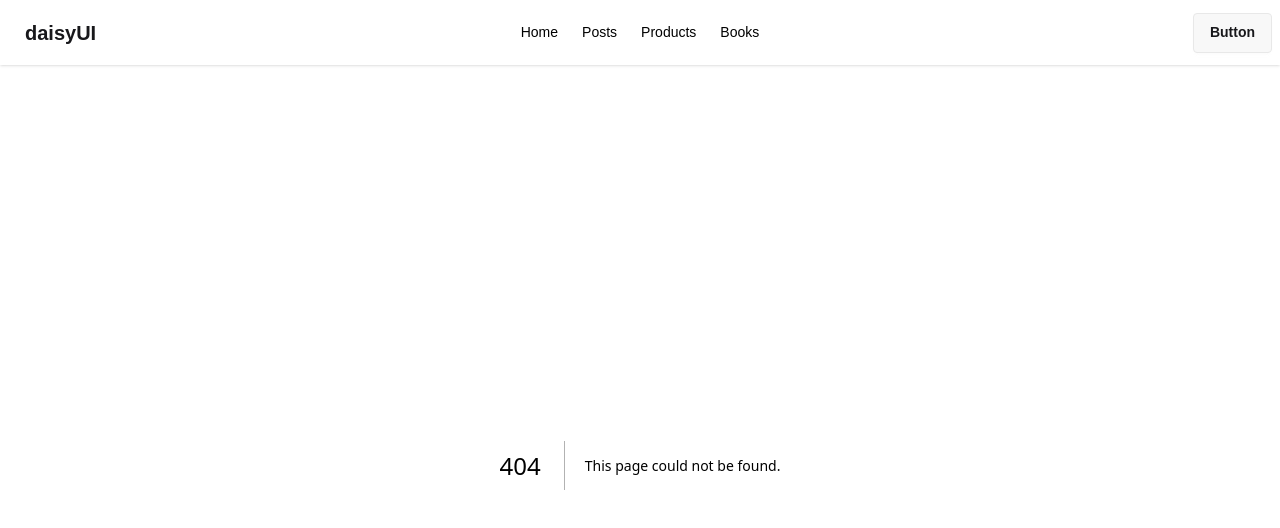
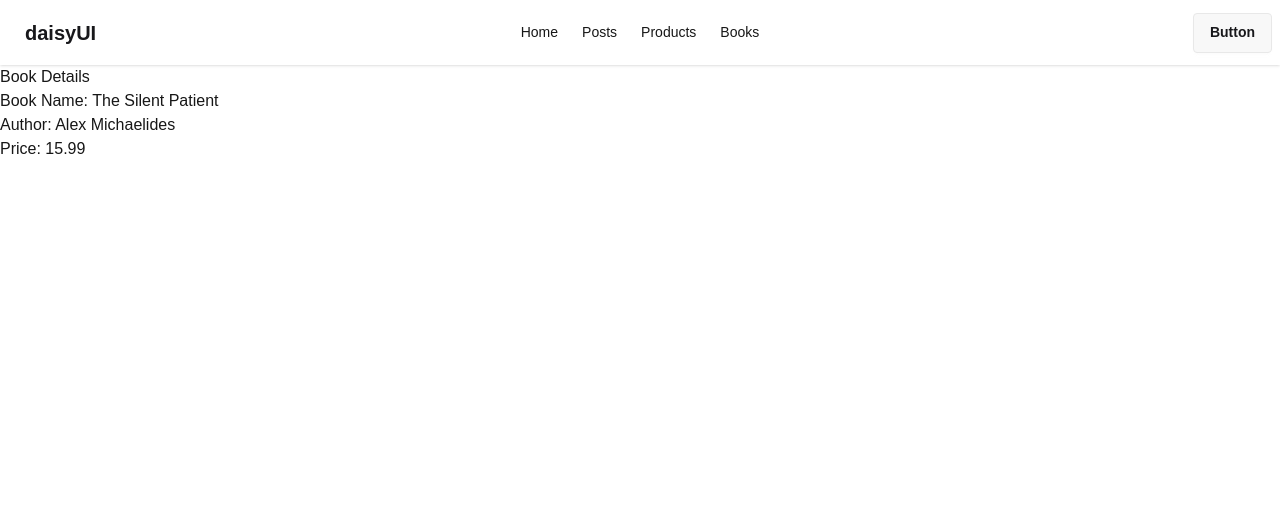
Before and after one commit to FarhanTips/Next_JS, a Next.js app in the folder 3. Advanced Data Fetching and UI Integration/nextjs-data-cacshing/: page /books/1 in a window 1280 px wide. Before the commit this address had no page. Shown: the top 528 px of the page. Built offline with nearby package versions, Linux system fonts and the light colour scheme; data requests are answered from the project's data file.

Commit message:
Generate Static Params

```diff
--- /dev/null
+++ b/3. Advanced Data Fetching and UI Integration/nextjs-data-cacshing/src/app/books/[bookId]/page.jsx
@@ -0,0 +1,27 @@
+import React from 'react';
+
+
+export const generateStaticParams = async () =>{
+    const res = await fetch("http://localhost:5000/books");
+    const books = await res.json();
+
+    return books.slice(0,3).map(book => ({bookId: book.id}));
+
+}
+
+const BookDetailsPage = async ({params}) => {
+    const {bookId} = await params;
+
+    const res = await fetch(`http://localhost:5000/books/${bookId}`);
+    const book = await res.json();
+    return (
+        <div>
+            <h2>Book Details</h2>
+            <p>Book Name: {book.title}</p>
+            <p>Author: {book.author}</p>
+            <p>Price: {book.price}</p>
+        </div>
+    );
+};
+
+export default BookDetailsPage;
--- a/3. Advanced Data Fetching and UI Integration/nextjs-data-cacshing/src/app/components/BookCard.jsx
+++ b/3. Advanced Data Fetching and UI Integration/nextjs-data-cacshing/src/app/components/BookCard.jsx
@@ -1,3 +1,5 @@
+import { Inknut_Antiqua } from 'next/font/google';
+import Link from 'next/link';
 import React from 'react';
 
 const BookCard = ({book}) => {
@@ -8,7 +10,9 @@ const BookCard = ({book}) => {
                 <p>{book.description}</p>
                 <div className="card-actions justify-end">
                     <button className="btn btn-primary">Buy Now</button>
+                    <Link href={`/books/${book.id}`}><button className="btn btn-primary">Show Details</button></Link>
                 </div>
+
             </div>
         </div>
     );
```
